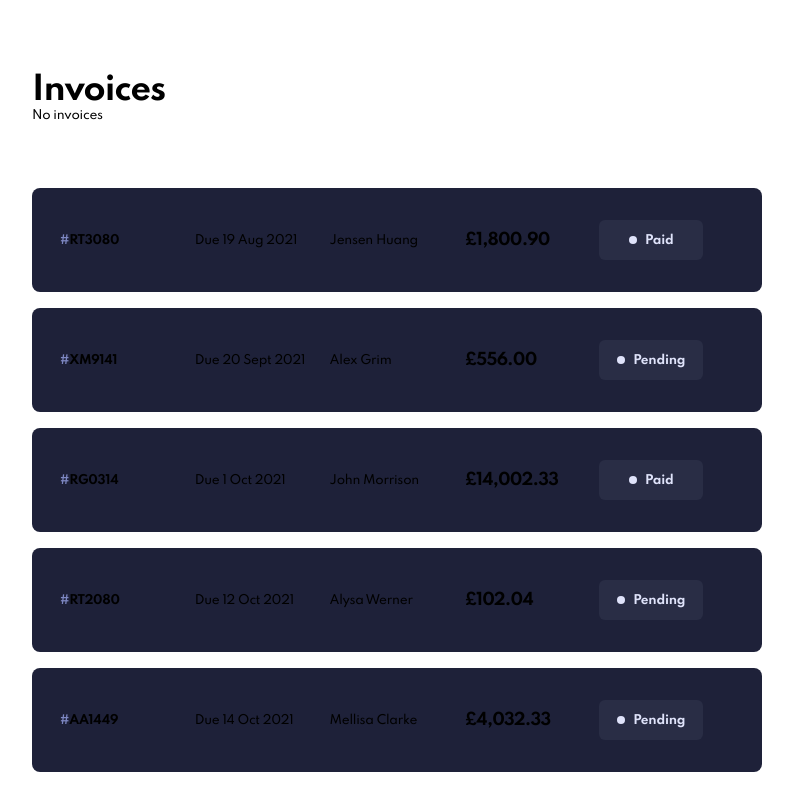
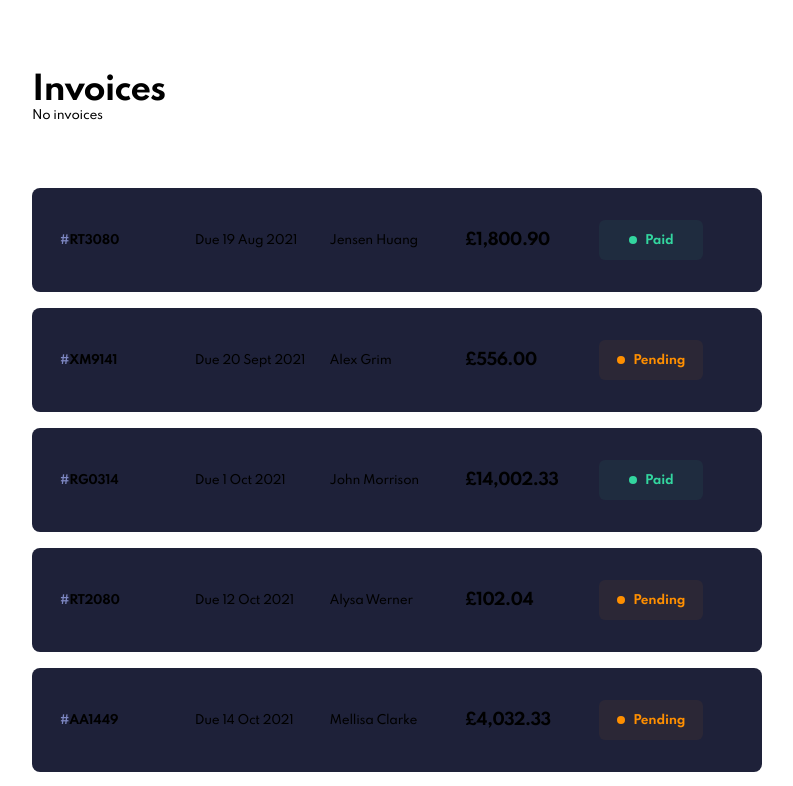
Before and after one commit to cloworm/invoice, a Next.js app: page / in a window 1280 px wide. Shown: the top 786 px of the page, without its empty margins (243-1036 px from the left). Built offline with nearby package versions, Linux system fonts and the light colour scheme.

Commit message:
added conditional theming to status badge

```diff
--- a/components/status-badge.tsx
+++ b/components/status-badge.tsx
@@ -1,24 +1,61 @@
 import React, { FunctionComponent } from 'react'
 import styled from 'styled-components';
 
-const Badge = styled.div`
+interface ThemeProps {
+  status: string
+}
+
+const Badge = styled.div<ThemeProps>`
   width: 104px;
   height: 40px;
   display: flex;
   align-items: center;
   justify-content: center;
-  background: rgba(223, 227, 250, 5.71%);
+  background: ${(props) => {
+    switch (props.status) {
+      case "paid":
+        return 'rgba(51, 214, 159, 5.71%)'
+
+      case 'pending':
+        return 'rgba(255, 143, 0, 5.71%)'
+
+      default:
+        return 'rgba(223, 227, 250, 5.71%)'
+    }
+  }};
   border-radius: 6px;
   text-transform: capitalize;
-  color: #DFE3FA;
+  color: ${(props) => {
+    switch (props.status) {
+      case "paid":
+        return '#33D69F';
+
+      case "pending":
+        return '#FF8F00'
+
+      default:
+        return '#DFE3FA';
+    }
+  }}
 `
 
-const Dot = styled.div`
+const Dot = styled.div<ThemeProps>`
   height: 8px;
   width: 8px;
   border-radius: 4px;
-  background-color: #DFE3FA;
   margin-right: 8px;
+  background-color: ${(props) => {
+    switch (props.status) {
+      case "paid":
+        return '#33D69F';
+
+      case "pending":
+        return '#FF8F00'
+
+      default:
+        return '#8d91a8';
+    }
+  }}
 `
 
 interface Props {
@@ -27,8 +64,8 @@ interface Props {
 
 const StatusBadge: FunctionComponent<Props> = ({ status }) => {
   return (
-    <Badge>
-      <Dot />
+    <Badge status={status}>
+      <Dot status={status} />
       <h4>
         {status}
       </h4>
```
